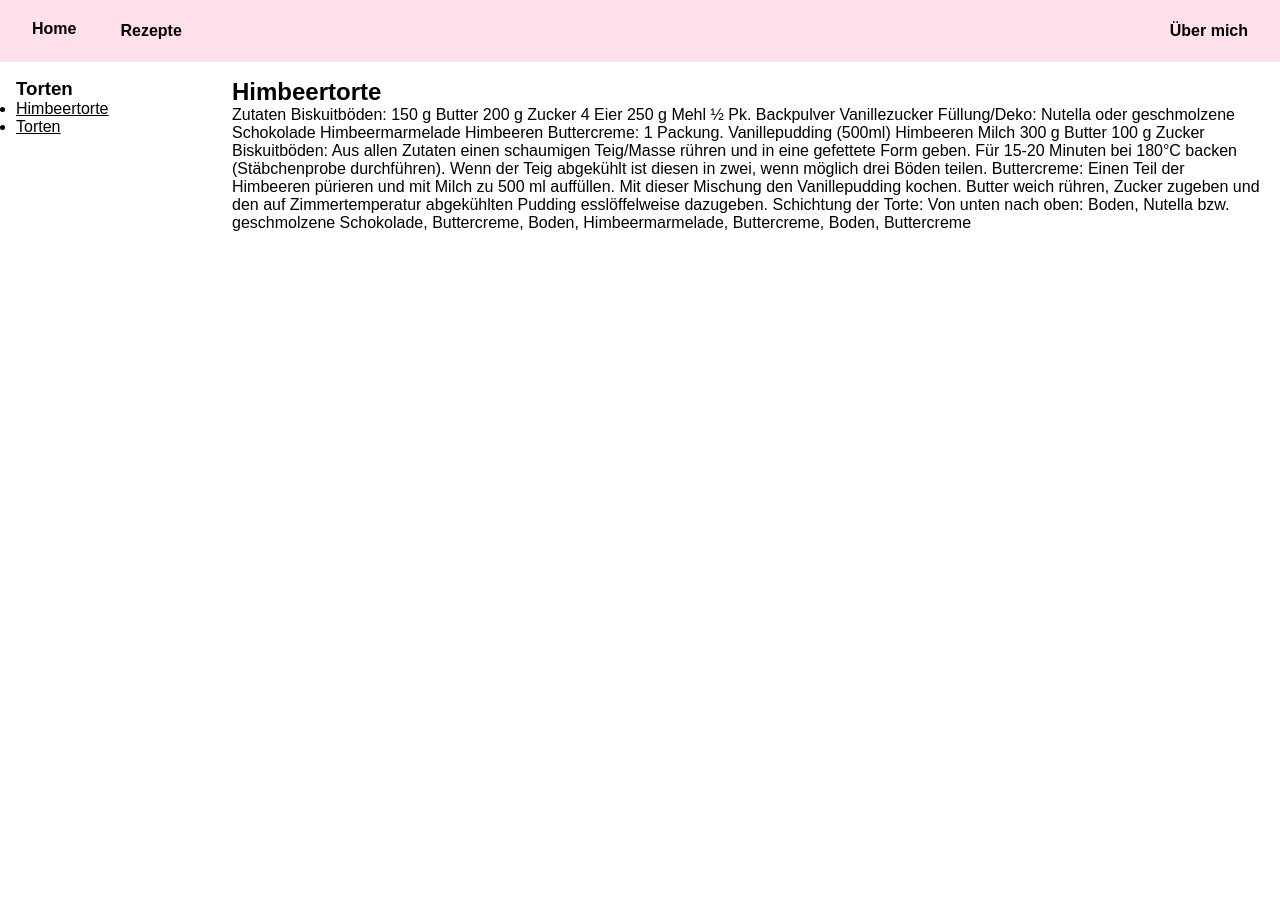
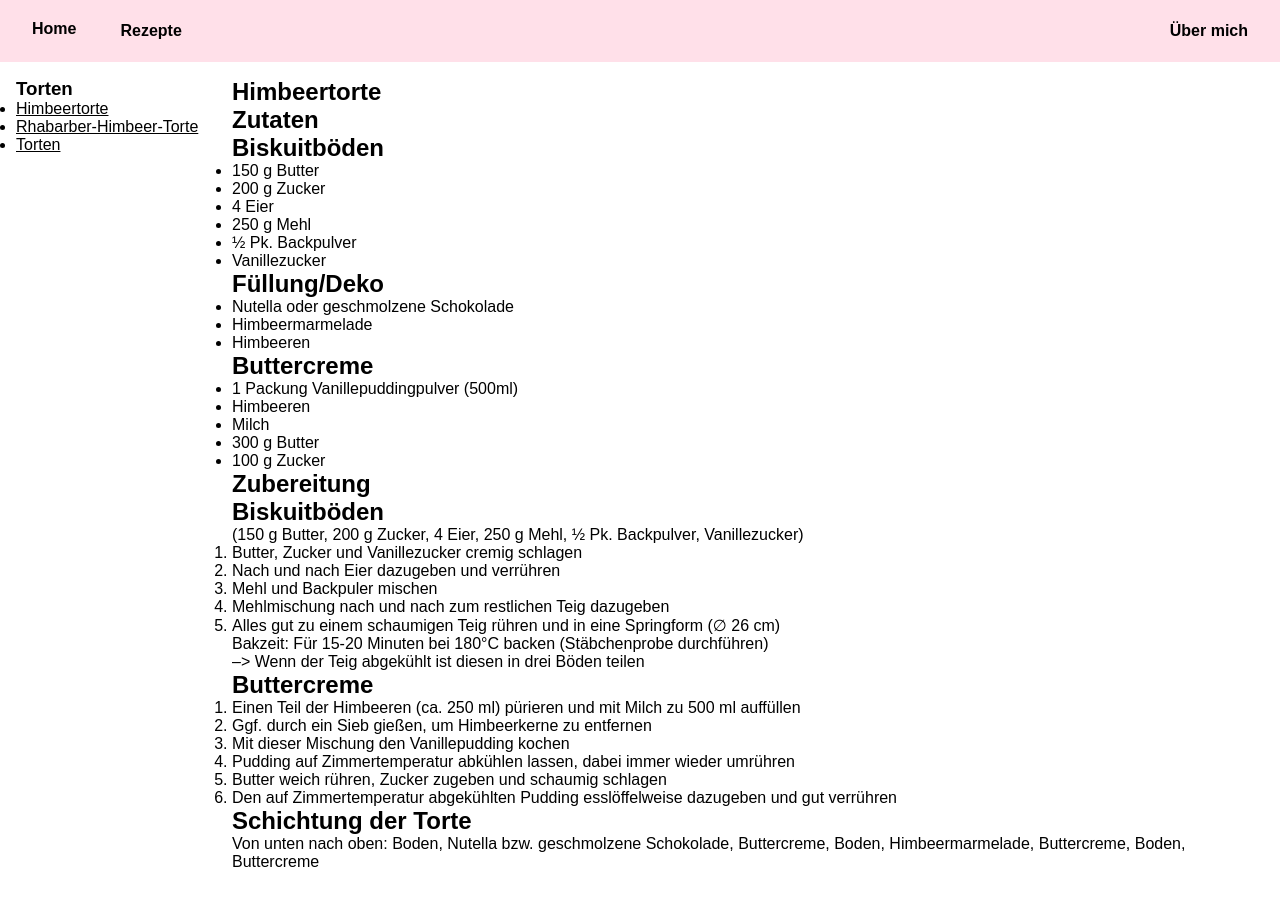
Before and after one commit to BeasKochbuch/BeasKochbuch.github.io, a Jekyll site: the page built from _recipes/torten/himbeertorte.md, in a window 1280 px wide. Built offline with Jekyll 4.4.1, drawn with Linux system fonts in a browser that asks for light colours.

Commit message:
Update recipes

```diff
--- a/_recipes/torten/himbeertorte.md
+++ b/_recipes/torten/himbeertorte.md
@@ -6,28 +6,51 @@ subcategory: "Torten"
 permalink: /recipes/sweet/torten/himbeertorte/
 ---
 
-Zutaten
-Biskuitböden:
-150 g Butter
-200 g Zucker
-4 Eier
-250 g Mehl
-½ Pk. Backpulver
-Vanillezucker
-Füllung/Deko:
-Nutella oder geschmolzene Schokolade
-Himbeermarmelade
-Himbeeren
-Buttercreme:
-1 Packung. Vanillepudding (500ml)
-Himbeeren
-Milch
-300 g Butter
-100 g Zucker
-Biskuitböden:
-Aus allen Zutaten einen schaumigen Teig/Masse rühren und in eine gefettete Form geben. Für 15-20 Minuten bei 180°C backen (Stäbchenprobe durchführen). Wenn der Teig abgekühlt ist diesen in zwei, wenn möglich drei Böden teilen.
-Buttercreme:
-Einen Teil der Himbeeren pürieren und mit Milch zu 500 ml auffüllen. Mit dieser Mischung den Vanillepudding kochen. Butter weich rühren, Zucker zugeben und den auf Zimmertemperatur abgekühlten Pudding esslöffelweise dazugeben.
-Schichtung der Torte:
+# Zutaten
+
+## Biskuitböden
+- 150 g Butter
+- 200 g Zucker
+- 4 Eier
+- 250 g Mehl
+- ½ Pk. Backpulver
+- Vanillezucker
+
+## Füllung/Deko
+- Nutella oder geschmolzene Schokolade
+- Himbeermarmelade
+- Himbeeren
+
+## Buttercreme
+- 1 Packung Vanillepuddingpulver (500ml)
+- Himbeeren
+- Milch
+- 300 g Butter
+- 100 g Zucker
+
+
+# Zubereitung
+
+## Biskuitböden
+(150 g Butter, 200 g Zucker, 4 Eier, 250 g Mehl, ½ Pk. Backpulver, Vanillezucker)
+1. Butter, Zucker und Vanillezucker cremig schlagen
+2. Nach und nach Eier dazugeben und verrühren
+3. Mehl und Backpuler mischen
+4. Mehlmischung nach und nach zum restlichen Teig dazugeben
+5. Alles gut zu einem schaumigen Teig rühren und in eine Springform (∅ 26 cm)
+
+Bakzeit: Für 15-20 Minuten bei 180°C backen (Stäbchenprobe durchführen)
+
+--> Wenn der Teig abgekühlt ist diesen in drei Böden teilen
+
+## Buttercreme
+1. Einen Teil der Himbeeren (ca. 250 ml) pürieren und mit Milch zu 500 ml auffüllen
+2. Ggf. durch ein Sieb gießen, um Himbeerkerne zu entfernen
+3. Mit dieser Mischung den Vanillepudding kochen
+4. Pudding auf Zimmertemperatur abkühlen lassen, dabei immer wieder umrühren
+5. Butter weich rühren, Zucker zugeben und schaumig schlagen
+6. Den auf Zimmertemperatur abgekühlten Pudding esslöffelweise dazugeben und gut verrühren
+
+## Schichtung der Torte
 Von unten nach oben:
 Boden, Nutella bzw. geschmolzene Schokolade, Buttercreme, Boden, Himbeermarmelade, Buttercreme, Boden, Buttercreme
```
Also changed, not shown: _recipes/kuchen/apfelkuchen.md (+37 -23 lines), _recipes/kuchen/aprikosenkuchen.md (+27 -17 lines), _recipes/torten/rhabarber-himbeer-torte.md (added, +81 -0 lines).
